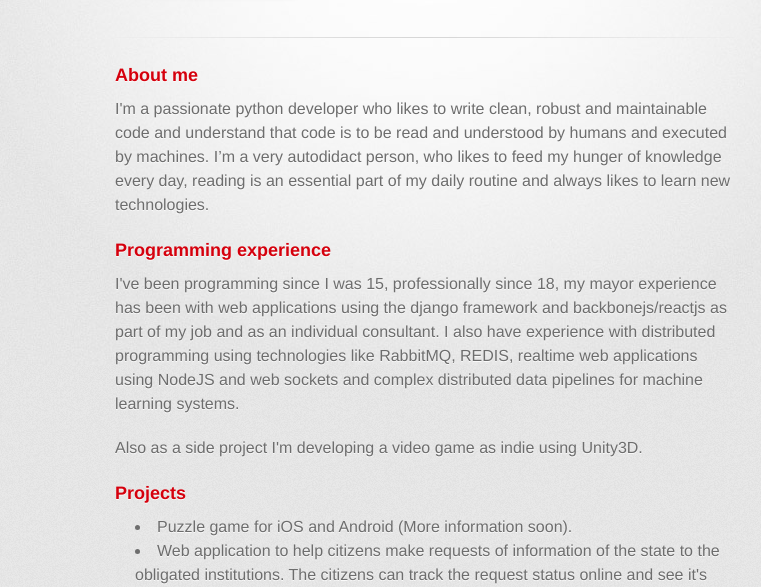
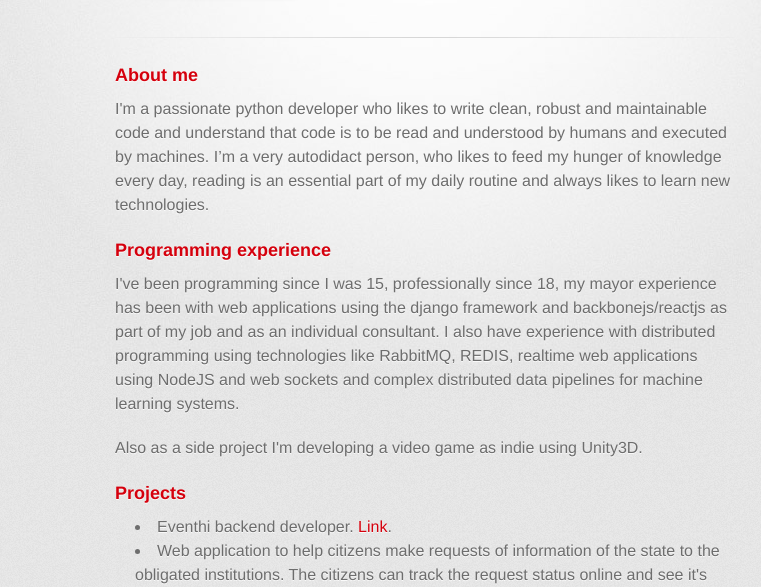
Before and after one commit to rcjmurillo/rcjmurillo.github.io, a plain HTML site: page index.html in a window 1280 px wide. Shown: the part 209-796 px from the top of the page, without its empty margins (215-976 px from the left). Drawn offline with Linux system fonts and the light colour scheme; a web font is replaced by a local one.

Commit message:
Update projects list

```diff
--- a/index.html
+++ b/index.html
@@ -45,7 +45,7 @@ I also have experience with distributed programming using technologies like Rabb
 <a name="projects" class="anchor" href="#projects"><span class="octicon octicon-link"></span></a>Projects</h3>
 
 <ul>
-  <li>Puzzle game for iOS and Android (More information soon).</li>
+  <li>Eventhi backend developer. <a href="https://eventhi.io">Link</a>.</li>
   <li>Web application to help citizens make requests of information of the state to the obligated institutions. The citizens can track the request status online and see it's progress. <a href="http://sielho.iaip.gob.hn">Link</a>.</li>
   <li>Web learning platform. <a href="http://aprendizaje.iaip.gob.hn/usuarios/iniciar_sesion/">Link</a>.</li>
 </ul>
```
